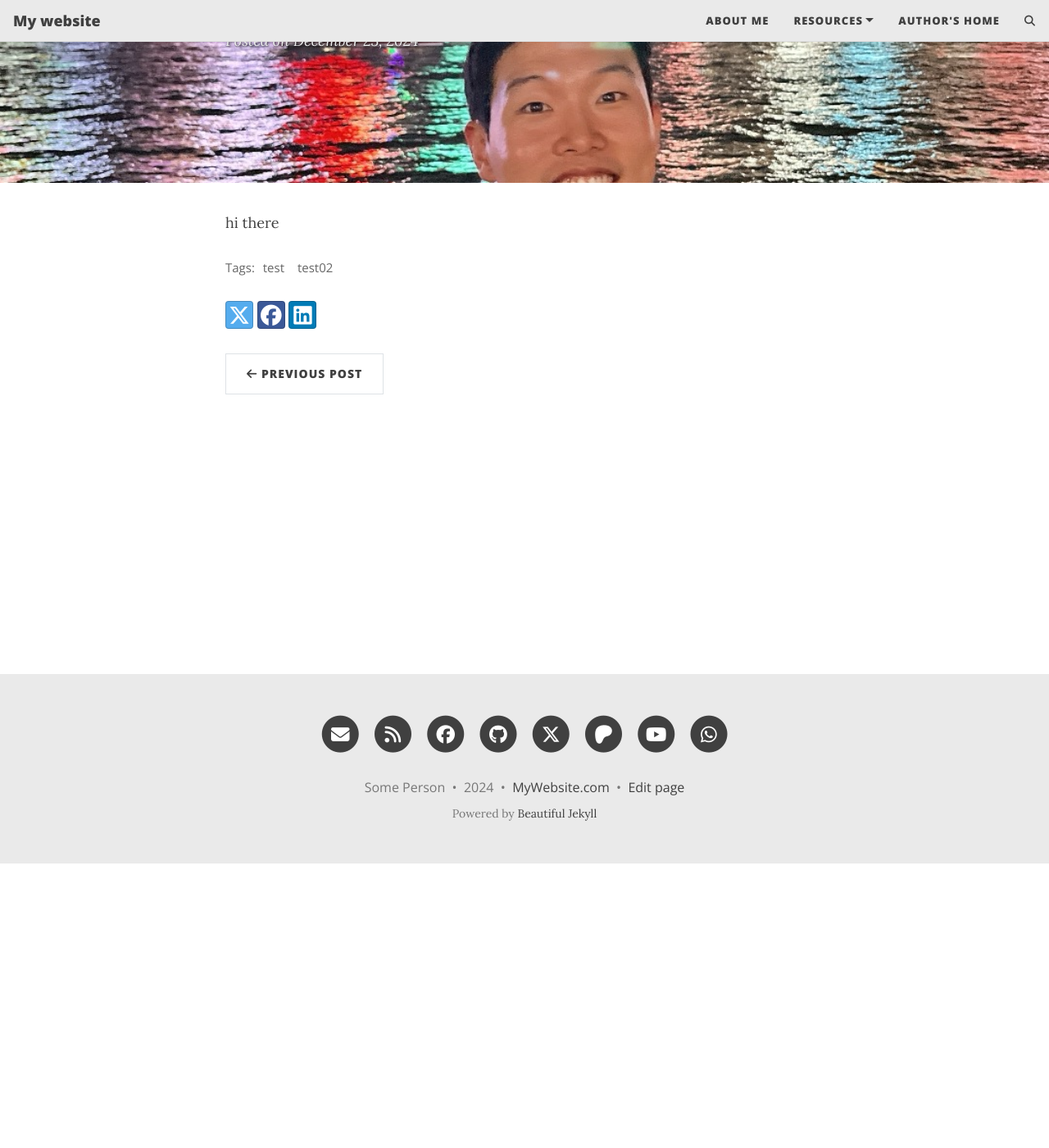
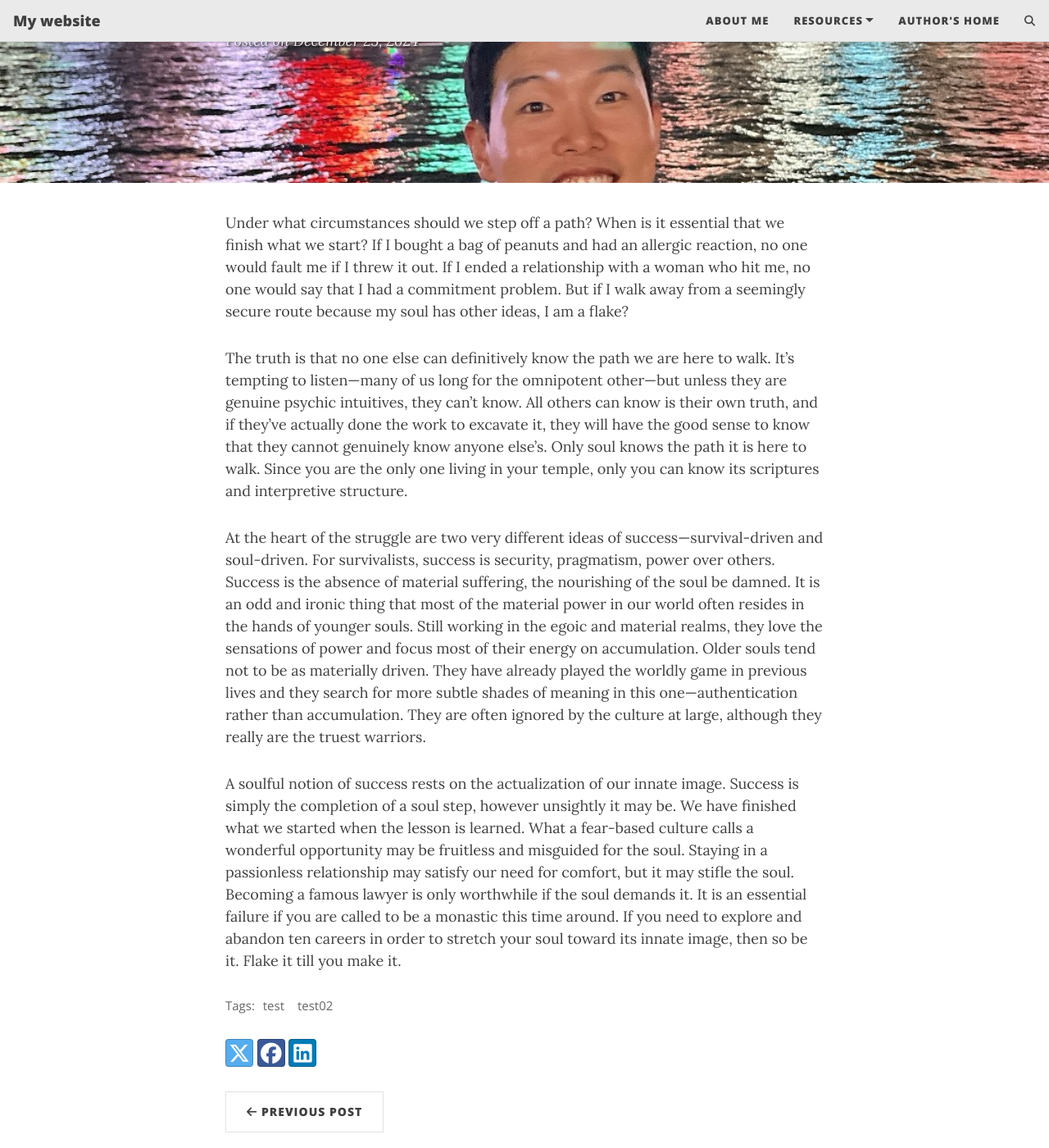
Before and after one commit to supersize/myblog, a Jekyll site: the page built from _posts/2024-12-23-test02.md, in a window 1280 px wide and 1400 px high, scrolled down 347 px. Shown: the whole window at 82% size. Built offline with Jekyll 4.4.1, drawn with Linux system fonts in a browser that asks for light colours; comment, search, counter and statistics services are not loaded.

Commit message:
test 포스트 작성

```diff
--- a/_posts/2024-12-23-test02.md
+++ b/_posts/2024-12-23-test02.md
@@ -9,4 +9,10 @@ tags: [test, test02]
 author: jhk
 ---
 
-hi there
+Under what circumstances should we step off a path? When is it essential that we finish what we start? If I bought a bag of peanuts and had an allergic reaction, no one would fault me if I threw it out. If I ended a relationship with a woman who hit me, no one would say that I had a commitment problem. But if I walk away from a seemingly secure route because my soul has other ideas, I am a flake?
+
+The truth is that no one else can definitively know the path we are here to walk. It’s tempting to listen—many of us long for the omnipotent other—but unless they are genuine psychic intuitives, they can’t know. All others can know is their own truth, and if they’ve actually done the work to excavate it, they will have the good sense to know that they cannot genuinely know anyone else’s. Only soul knows the path it is here to walk. Since you are the only one living in your temple, only you can know its scriptures and interpretive structure.
+
+At the heart of the struggle are two very different ideas of success—survival-driven and soul-driven. For survivalists, success is security, pragmatism, power over others. Success is the absence of material suffering, the nourishing of the soul be damned. It is an odd and ironic thing that most of the material power in our world often resides in the hands of younger souls. Still working in the egoic and material realms, they love the sensations of power and focus most of their energy on accumulation. Older souls tend not to be as materially driven. They have already played the worldly game in previous lives and they search for more subtle shades of meaning in this one—authentication rather than accumulation. They are often ignored by the culture at large, although they really are the truest warriors.
+
+A soulful notion of success rests on the actualization of our innate image. Success is simply the completion of a soul step, however unsightly it may be. We have finished what we started when the lesson is learned. What a fear-based culture calls a wonderful opportunity may be fruitless and misguided for the soul. Staying in a passionless relationship may satisfy our need for comfort, but it may stifle the soul. Becoming a famous lawyer is only worthwhile if the soul demands it. It is an essential failure if you are called to be a monastic this time around. If you need to explore and abandon ten careers in order to stretch your soul toward its innate image, then so be it. Flake it till you make it.
```
